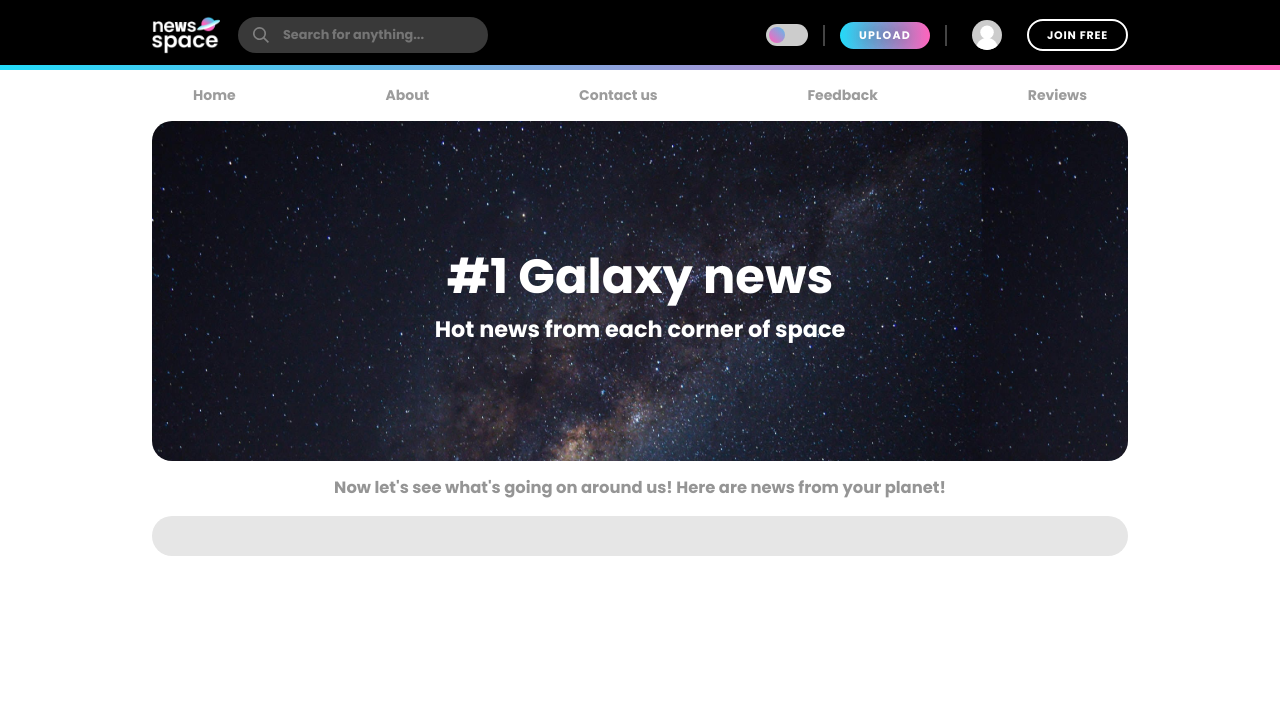
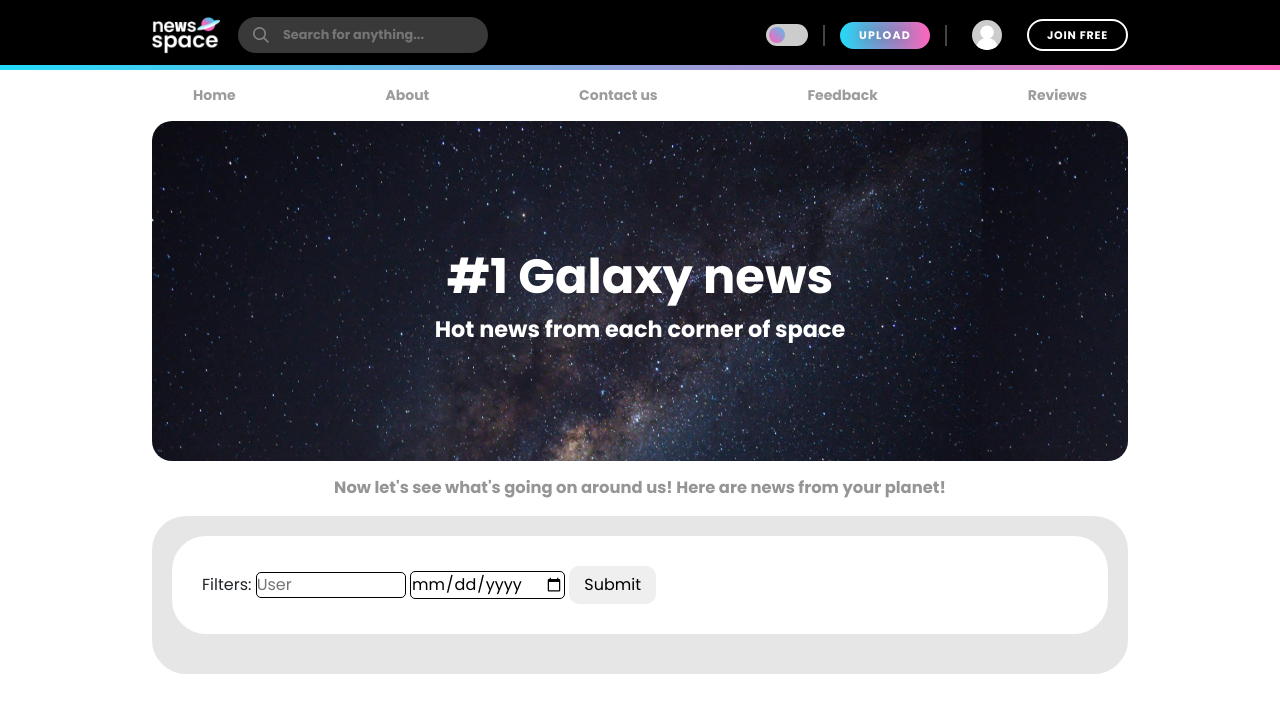
Before and after one commit to harooth/news-space, a PHP site: page / in a window 1280 px wide. Shown: the top 713 px of the page. Run offline with PHP 8.4, Linux system fonts and the light colour scheme; data that the repository does not hold is empty.

Commit message:
Added filtersgit add . Added archive.php file. It's file, where will showed up posts by selected parameters(user, date, etc). Fixed problem with dark theme, now I can use it in any page.

```diff
--- /dev/null
+++ b/header.php
@@ -0,0 +1,74 @@
+<?php
+	require "auth/db.php";
+?>
+<!DOCTYPE html>
+<html lang="en">
+<head>
+	<meta charset="UTF-8">
+	<meta name="viewport" content="width=device-width, initial-scale=1.0">
+	<title>Document</title>
+	<link rel="stylesheet" href="style.css">
+	<!-- <link rel="stylesheet" title="theme" href=""> -->
+	<link rel="stylesheet" title="theme" href="theme-light.css">
+	<link rel="preconnect" href="https://fonts.googleapis.com">
+<link rel="preconnect" href="https://fonts.gstatic.com" crossorigin>
+<link href="https://fonts.googleapis.com/css2?family=Poppins:wght@300;400;700&display=swap" rel="stylesheet">
+</head>
+<body>
+<header>
+		<nav class="navbar">
+			<div>
+				<div class="nav-left">
+					<a href=""><img src="news.png" alt="logo" class="navbar-logo"></a>
+					<form action="#" method="get">
+						<div class="search-input">
+							<svg xmlns="http://www.w3.org/2000/svg" height="16" viewBox="0 0 16.505 16.494" class="search-icon"><path d="M426.811,312.25a6.71,6.71,0,1,1,1.172-1.169l.011-.014,4.49,4.472-1.192,1.192-4.474-4.481Zm-4.112-.268a5.035,5.035,0,0,0,0-10.071h0a5.035,5.035,0,0,0,0,10.071Z" transform="translate(-415.978 -300.236)" fill="#808080"></path></svg>
+							<input placeholder="Search for anything..." type="search" role="search" name="q" aria-label="Search" value="" class="global-search">
+						</div>
+					</form>
+				</div>
+
+				<div class="nav-right">
+					<div class="checkbox">
+						<div class="wrapper">
+							<input type="checkbox" >
+						</div>
+					</div>
+					<div class="vertical-line"></div>
+					<a href="news/addNews.php"><button class="upload-button">UPLOAD</button></a>
+					<div class="vertical-line"></div>
+					<?php
+
+						if(isset($_SESSION['user']))
+						{
+							echo("<div class='logged_user'>");
+							echo($_SESSION['user']['username'] . '&nbsp;');
+							// echo("<a href='exit.php'><ion-icon style='font-size: 20px;' name='log-out-outline'></ion-icon></a>");
+							echo("<a href='auth/exit.php'>Exit</a>");
+							echo('</div>');
+						}
+						else
+						{
+					?>
+					<div class="user">
+						<img src="nouser.svg">
+					</div>
+
+					<a href="auth/login.php"><button class="join">JOIN FREE</button></a>
+					<?php } ?>
+				</div>
+			</div>
+		</nav>
+	</header>
+	<div class="main">
+		<div class="menu">
+			<nav>
+				<ul class="nav-links">
+					<li><a href="">Home</a></li>
+					<li><a href="">About</a></li>
+					<li><a href="">Contact us</a></li>
+					<li><a href="">Feedback</a></li>
+					<li><a href="">Reviews</a></li>
+				</ul>
+			</nav>
+		</div>
--- a/index.php
+++ b/index.php
@@ -1,80 +1,4 @@
-<?php
-	require "auth/db.php";
-?>
-<!DOCTYPE html>
-<html lang="en">
-<head>
-	<meta charset="UTF-8">
-	<meta name="viewport" content="width=device-width, initial-scale=1.0">
-	<title>Document</title>
-	<link rel="stylesheet" href="style.css">
-	<link rel="stylesheet" title="theme" href="theme-light.css">
-	<link rel="preconnect" href="https://fonts.googleapis.com">
-<link rel="preconnect" href="https://fonts.gstatic.com" crossorigin>
-<link href="https://fonts.googleapis.com/css2?family=Poppins:wght@300;400;700&display=swap" rel="stylesheet">
-</head>
-<body>
-	<header>
-		<nav class="navbar">
-			<div>
-				<div class="nav-left">
-					<a href=""><img src="news.png" alt="logo" class="navbar-logo"></a>
-					<form action="#" method="get">
-						<div class="search-input">
-							<svg xmlns="http://www.w3.org/2000/svg" height="16" viewBox="0 0 16.505 16.494" class="search-icon"><path d="M426.811,312.25a6.71,6.71,0,1,1,1.172-1.169l.011-.014,4.49,4.472-1.192,1.192-4.474-4.481Zm-4.112-.268a5.035,5.035,0,0,0,0-10.071h0a5.035,5.035,0,0,0,0,10.071Z" transform="translate(-415.978 -300.236)" fill="#808080"></path></svg>
-							<input placeholder="Search for anything..." type="search" role="search" name="q" aria-label="Search" value="" class="global-search">
-						</div>
-					</form>
-				</div>
-
-				<div class="nav-right">
-					<div class="checkbox">
-						<div class="wrapper">
-							<input type="checkbox" >
-						</div>
-					</div>
-					<div class="vertical-line"></div>
-					<a href="news/addNews.php"><button class="upload-button">UPLOAD</button></a>
-					<div class="vertical-line"></div>
-					<?php
-
-						if(isset($_SESSION['user']))
-						{
-							echo("<div class='logged_user'>");
-							echo($_SESSION['user']['username'] . '&nbsp;');
-							// echo("<a href='exit.php'><ion-icon style='font-size: 20px;' name='log-out-outline'></ion-icon></a>");
-							echo("<a href='auth/exit.php'>Exit</a>");
-							echo('</div>');
-						}
-						else
-						{
-					?>
-					<div class="user">
-						<img src="nouser.svg">
-					</div>
-
-					<a href="auth/login.php"><button class="join">JOIN FREE</button></a>
-					<?php } ?>
-				</div>
-			</div>
-		</nav>
-	</header>
-
-
-
-	<div class="main">
-		<div class="menu">
-			<nav>
-				<ul class="nav-links">
-					<li><a href="">Home</a></li>
-					<li><a href="">About</a></li>
-					<li><a href="">Contact us</a></li>
-					<li><a href="">Feedback</a></li>
-					<li><a href="">Reviews</a></li>
-				</ul>
-			</nav>
-		</div>
-
+<?php include "header.php"; ?>
 
 		<div class="banner">
 			 <div class="galaxy"></div>
@@ -82,25 +6,40 @@
 			 <h1>#1 Galaxy news</h1>
 			 <h2>Hot news from each corner of space</h2>
 		</div>
+	</div>
+	<!-- closing div from header.php main div -->
 
 		<div class="pstik-text">
 			<h3>Now let's see what's going on around us! Here are news from your planet!</h3>
 		</div>
 
 		<div class="container">
+			<div class="news">
+				<form action="news/archive.php" method="get">
+					<span>Filters:</span>
+					<input class="news-input-user" type="text" name="user" placeholder="User">
+					<input class="news-input-date" type="date" name="date">
+					<input type="submit" class="news-input-submit">
+				</form>
+			</div>
 			<?php
-				$data = R::findAll('news');
+				$data = R::findAll('news', 'confirmed = ? ORDER BY id DESC', [0]);
 				foreach($data as $news) {
 			 ?>
 			<div class="news">
-				 <a href=""><h3 class="news-title"><?php echo $news->title; ?></h3></a>
+
+				 <h3 class="news-title">
+				 	<a href="news/single.php?id=<?php echo $news->id; ?>">
+				 		<?php echo htmlspecialchars($news->title); ?>
+				 	</a>
+				 </h3>
 				 <div class="news-div">
 					 <img src="news/images/featured.jpg" alt="Featured image" class="featured-image">
 
 					 <div class="news-container">
 
-					 	<p class="news-content"><?php echo $news->excerpt."...  "; ?><a href="">Read more></a></p>
-					 	<p class="news-info">Added by <a href=""><?php echo $news->user; ?>,</a> <?php echo $news->date; ?></p>
+					 	<p class="news-content"><?php echo $news->excerpt."...  "; ?><a href="news/single.php?id=<?= $news->id; ?>">Read more></a></p>
+					 	<p class="news-info">Added by <a href="news/archive.php?user=<?= $news->user; ?>"><?php echo $news->user; ?>,</a> <a href="news/archive.php?date=<?= $news->date; ?>"><?php echo $news->date; ?></a></p>
 					 </div>
 				 </div>
 
@@ -110,9 +49,6 @@
 		</div>
 
 
-	</div>
-
-
 	<script src="script.js"></script>
 </body>
 </html>
--- a/news/action.php
+++ b/news/action.php
@@ -10,7 +10,7 @@ $excerpt = $data['excerpt'];
 
 if(trim($data['excerpt']) == '')
 {
-	$excerpt = mb_substr($data['content'], 0, mb_strpos($data['content'], " ", 300));
+	$excerpt = mb_substr($data['content'], 0, mb_strpos($data['content'], " ", 280));
 }
 
 $news = R::dispense('news');
--- a/script.js
+++ b/script.js
@@ -20,7 +20,11 @@ checker.addEventListener("click", function(){
 function applyTheme(theme)
 {
 	let themeUrl = `theme-${theme}.css`;
-	document.querySelector('[title="theme"]').setAttribute('href', themeUrl);
+
+	let url = document.querySelector('[title="theme"]').getAttribute('href');
+	let newUrl = url.split("theme-");
+
+	document.querySelector('[title="theme"]').setAttribute('href', newUrl[0]+themeUrl);
 }
 
 
--- a/style.css
+++ b/style.css
@@ -277,7 +277,7 @@ input[type="checkbox"]:checked:before
 .main
 {
     padding-top: 70px;
-    max-width: 976px;
+    /*max-width: 976px;*/
     margin: auto;
 }
 
@@ -319,7 +319,11 @@ input[type="checkbox"]:checked:before
 
 .banner
 {
-
+/*    align-items: center;
+    widows: 976px;
+    height: 340px;
+    width: 100%;
+    height: 70vh;*/
 }
 
 .galaxy
@@ -346,6 +350,16 @@ input[type="checkbox"]:checked:before
 
 /*container*/
 
+.container
+{
+    /*height: 500px;*/
+    border-radius: 34px;
+    /*background: #E6E6E6;*/
+    padding: 20px;
+    max-width: 976px;
+    margin: auto;
+}
+
 .pstik-text
 {
     height: 55px;
@@ -355,28 +369,20 @@ input[type="checkbox"]:checked:before
     font-size: 14px;
 }
 
-
-.container
-{
-    /*height: 500px;*/
-    border-radius: 34px;
-    background: #E6E6E6;
-    padding: 20px;
-}
-
 .news
 {
     /*height: 250px;*/
     border-radius: 34px;
-    background: white;
+    /*background: white;*/
     padding: 30px;
     margin-bottom: 20px;
+    max-width: 976px;
     /*display: flex;*/
 }
 
 .featured-image
 {
-    max-width: 200px;
+    max-width: 300px;
     border-radius: 15px;
 }
 
@@ -400,12 +406,15 @@ input[type="checkbox"]:checked:before
 {
     font-weight: 600;
     margin-bottom: 15px;
+    font-size: 22px;
     /*font-family: Arial;*/
 }
 
+
+
 .news-content
 {
-    font-size: 15px;
+    font-size: 16px;
     font-family: Arial;
     font-weight: 400;
 }
@@ -423,3 +432,26 @@ input[type="checkbox"]:checked:before
     transition: 0.1s ease;
     opacity: 1;
 }
+
+.news-input-user, .news-input-date
+{
+    border: 1px solid;
+    border-radius: 5px;
+}
+
+.news-input-user
+{
+    width: 150px;
+}
+
+.news-input-submit
+{
+    padding: 7px 15px;
+    border-radius: 10px;
+    cursor: pointer;
+}
+
+.news-input-submit:hover
+{
+    color: green;
+}
--- /dev/null
+++ b/test.js
@@ -0,0 +1,6 @@
+// let link = document.querySelector('[title="theme"]');
+// alert(link.getAttribute('href'));
+
+let data = '../';
+let newdata = data.split("theme-");
+alert(newdata[0]);
--- a/theme-light.css
+++ b/theme-light.css
@@ -56,3 +56,20 @@
 {
     color: #000;
 }
+
+
+/*news part*/
+.container
+{
+    background: #E6E6E6;
+}
+
+.news
+{
+    background: white;
+}
+
+.news-title a
+{
+    color: black;
+}
```
Also changed, not shown: filters/action.php (added, +14 -0 lines), filters/index.php (added, +46 -0 lines), news/archive.php (added, +58 -0 lines), news/header.php (added, +73 -0 lines), news/single.php (added, +19 -0 lines), test.php (added, +14 -0 lines), theme-dark.css (+15 -0 lines), Новый текстовый документ.txt (added).
